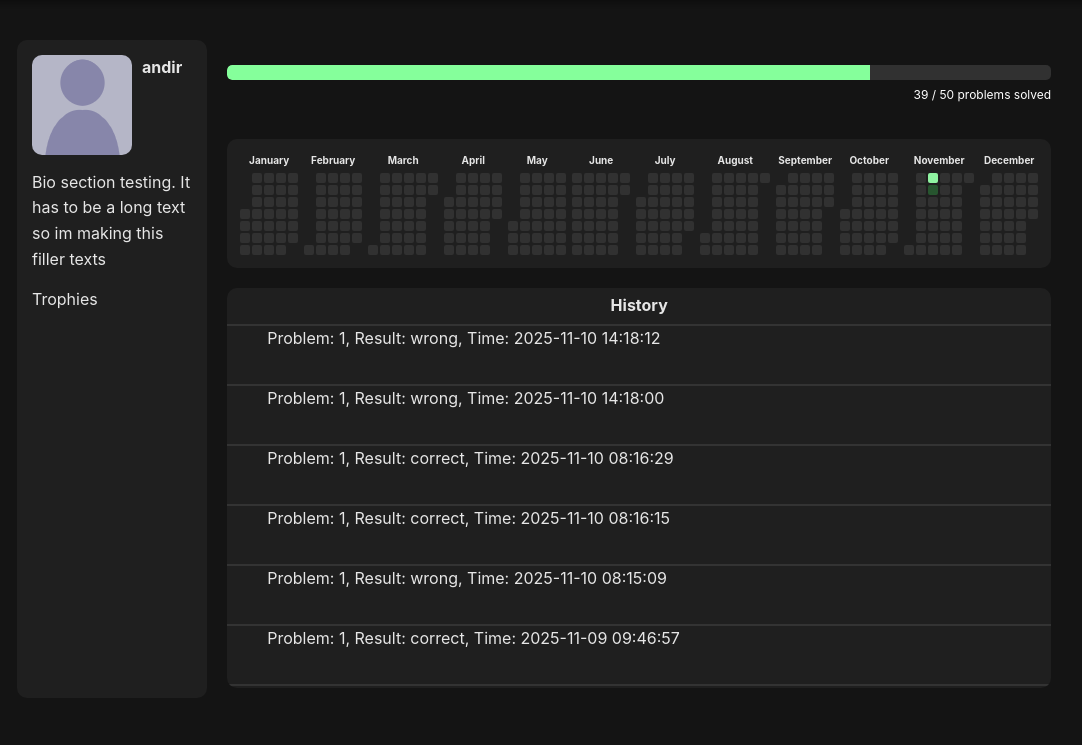
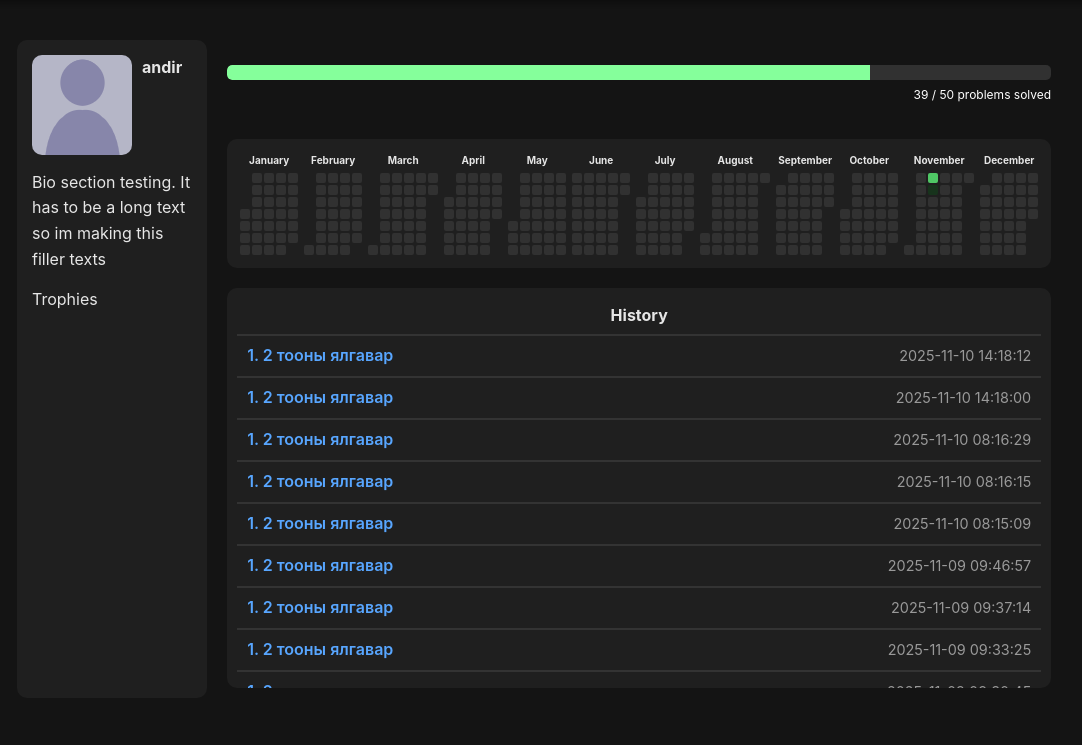
Before and after one commit to Tiez/DiplomaProject, a Flask app: page /profile/1 in a window 1280 px wide. Shown: the part 46-791 px from the top of the page, without its empty margins (111-1193 px from the left). Run offline with Flask 3, Linux system fonts and the light colour scheme; a user stored in the database is signed in; data comes from the database, SQL or seed files in the repository; both versions use the stored data as it was after the commit.

Commit message:
Polished user profile submission history row

```diff
--- a/run.py
+++ b/run.py
@@ -365,6 +365,7 @@ def get_problem(id):
     problem = conn.execute("SELECT * FROM problems WHERE id=?", (id,)).fetchone()
     test_cases = conn.execute("SELECT * FROM test_cases WHERE problem_id=?", (id,)).fetchall()
     conn.close()
+    print(dict(problem),"\n")
     return jsonify({
         "problem": dict(problem),
         "test_cases": [dict(tc) for tc in test_cases]
@@ -376,7 +377,7 @@ def get_problem(id):
 def userHistory(userID):
     if userID == current_user.id:
         conn = get_db_connection()
-        fetchedData = conn.execute("SELECT * FROM submissions WHERE userID=? ORDER BY subTime DESC LIMIT 100", (userID,)).fetchall()
+        fetchedData = conn.execute("SELECT * FROM submissions WHERE userID=? ORDER BY subTime DESC LIMIT 20", (userID,)).fetchall()
         conn.close()
 
         # print([dict(fetchedData)])
@@ -472,7 +473,8 @@ if __name__ == "__main__":
     VALUES (?, ?, 1)
     ON CONFLICT(user_id, contribution_date)
     DO UPDATE SET count = count + 1;
-    """, (user_id, "2025-11-09"))
+    """, (user_id, datetime.today().strftime('%Y-%m-%d')))
+    print("=======================")
     conn.commit()
     conn.close()
 
--- a/templates/UserProfile.html
+++ b/templates/UserProfile.html
@@ -44,7 +44,7 @@
         margin-top: 20px;
         border-radius: 10px;
         overflow: hidden;
-
+        padding: 10px;
 
 
     }
@@ -56,11 +56,15 @@
     }
 
     .one_log {
-        height: 60px;
+
+
+        /* padding: 12px 16px; */
+
+        transition: transform 0.2s ease, background-color 0.2s ease;
+        height: 42px;
         border-bottom: #333333 solid 2px;
-        padding: 0px 40px;
-        display: flex;
-        justify-content: space-between;
+        align-items: center;
+        /* justify-content: center; */
     }
 
     .history_header {
@@ -168,19 +172,45 @@
     }
 
     .level-1 {
-        background-color: #27552f;
+        background-color: #17331c;
     }
 
     .level-2 {
-        background-color: #286436;
+        background-color: #246d35;
     }
 
     .level-3 {
-        background-color: #62c975;
+        background-color: #4fc765;
     }
 
     .level-4 {
         background-color: #8ff3a1;
+    }
+
+    .submission-card:hover {
+        transform: translateY(-2px);
+        background-color: #2a2a2a;
+    }
+
+    .submission-row {
+        display: flex;
+        justify-content: space-between;
+        align-items: center;
+        color: #ddd;
+        padding: 7px 10px;
+    }
+
+    .problem {
+        font-weight: 600;
+        color: #58a6ff;
+        align-items: center;
+
+    }
+
+    .time {
+        align-items: center;
+        font-size: 0.9em;
+        color: #999;
     }
 </style>
 </head>
@@ -214,7 +244,9 @@
                 <div class=" history_header">
                     History
                 </div>
-                <div class="histories" id="user_history"></div>
+                <div class="histories" id="user_history">
+
+                </div>
 
             </div>
 
@@ -227,15 +259,29 @@
             fetch(`/userHistory/${userID}`)
                 .then(response => response.json())
                 .then(data => {
-                    console.log(data); // The JSON returned from Flask
                     // Example: render submissions
                     const container = document.getElementById('user_history');
                     data.data.forEach(sub => {
-                        console.log(container)
-                        const div = document.createElement('div');
-                        div.textContent = `Problem: ${sub.problem_id}, Result: ${sub.status}, Time: ${sub.subTime}`;
-                        div.className = "one_log"
-                        container.appendChild(div);
+                        fetch(`/problem/${sub.problem_id}`)
+                            .then(response => response.json())
+                            .then(prob => {
+                                console.log(prob["problem"])
+
+
+                                const div = document.createElement('div');
+
+                                div.classList.add("one_log");
+                                div.innerHTML = `
+                                    <div class="submission-row">
+                                        <span class="problem">${sub.problem_id}. ${prob["problem"].title}</span>
+                                        <span class="time">${sub.subTime}</span>
+                                    </div>
+                                `;
+                                container.appendChild(div);
+
+
+                            })
+
                     });
                 })
                 .catch(error => console.error('Error fetching submissions:', error));
@@ -348,9 +394,9 @@
 
             function getContributionLevel(count) {
                 if (count <= 0) return 0;
-                if (count <= 2) return 1;
-                if (count <= 5) return 2;
-                if (count <= 8) return 3;
+                if (count <= 3) return 1;
+                if (count <= 6) return 2;
+                if (count <= 9) return 3;
                 return 4;
             }
 
```
Also changed, not shown: templates/ProblemDB.db.
